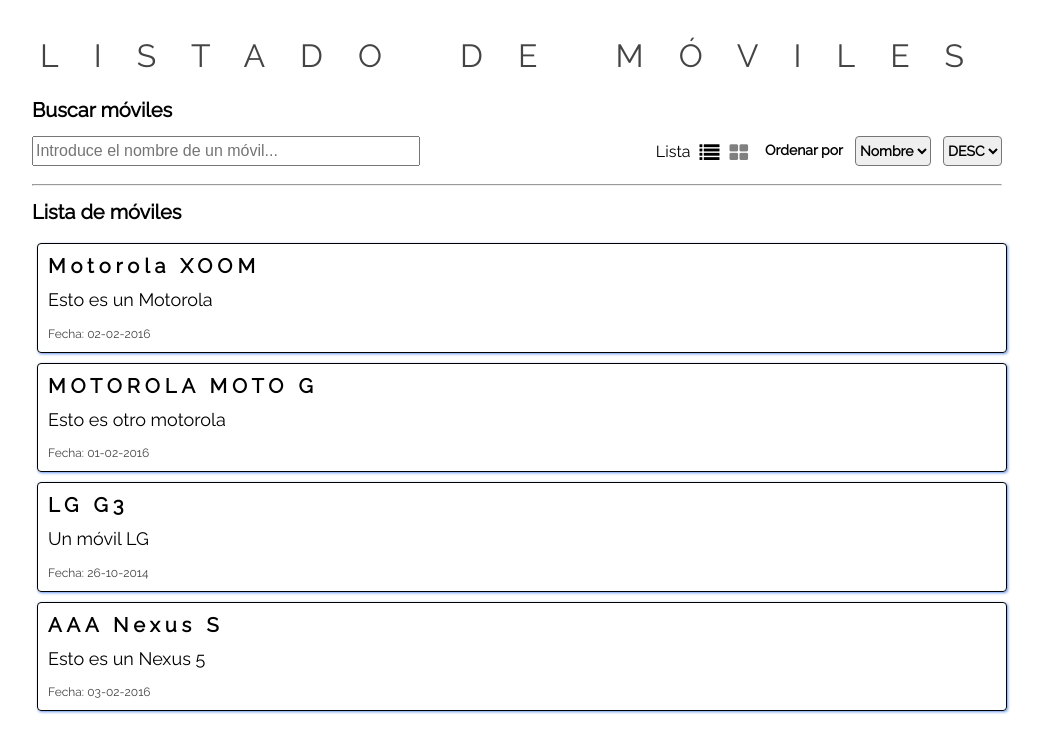
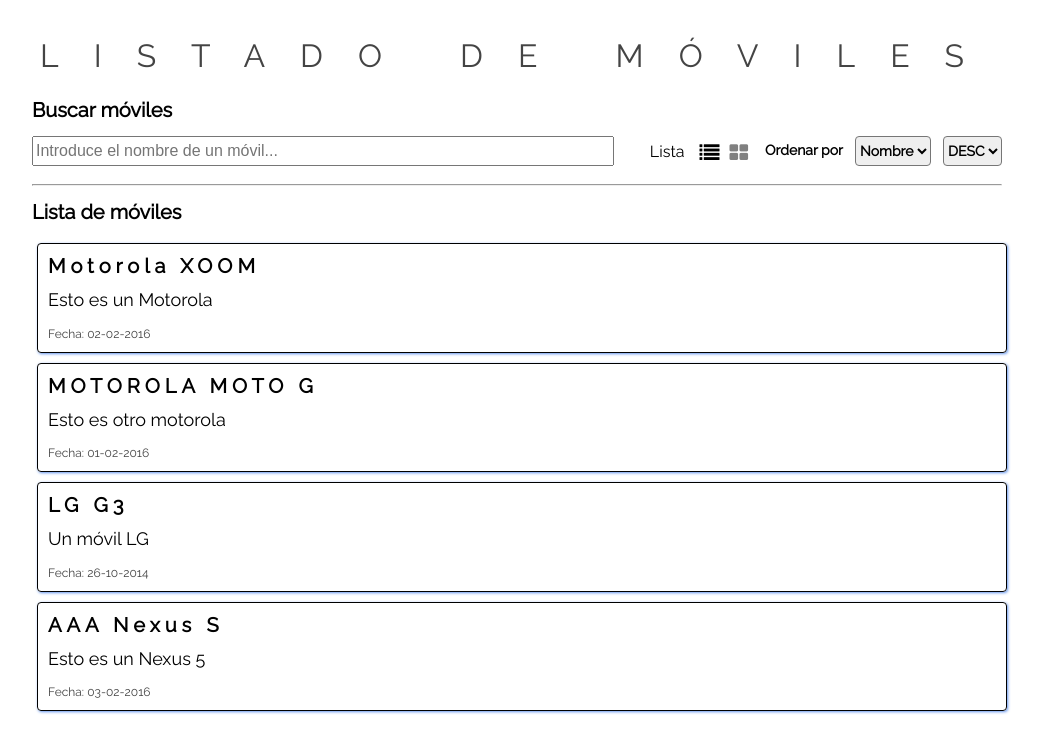
Before and after one commit to RSginer/cosas-nuevas-angularJS-1.5, a website: page public_html/app/index.html in a window 1280 px wide. Shown: the whole page, without its empty margins (123-1164 px from the left). Drawn offline with Linux system fonts and the light colour scheme; files whose address does not match are found by name.

Commit message:
cambio de vista OK

```diff
--- a/public_html/app/assets/scss/components/_order.scss
+++ b/public_html/app/assets/scss/components/_order.scss
@@ -17,5 +17,5 @@
 .vista-label{
   line-height: 2;
   float: right;
-  margin-right: 4px;
+  margin-right: 10px;
 }
--- a/public_html/app/assets/scss/components/_search.scss
+++ b/public_html/app/assets/scss/components/_search.scss
@@ -1,6 +1,6 @@
 .search{
   margin-bottom: 5px;
   float:left;
-  width: 40%;
+  width: 60%;
   height: 30px;
 }
```
Also changed, not shown: public_html/app/assets/css/main.css.
